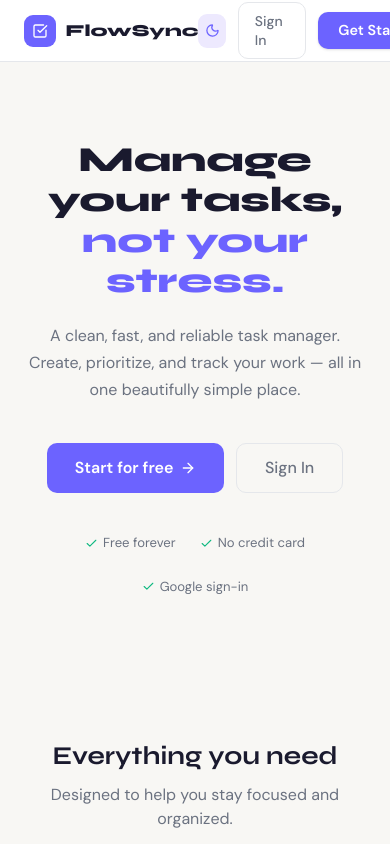
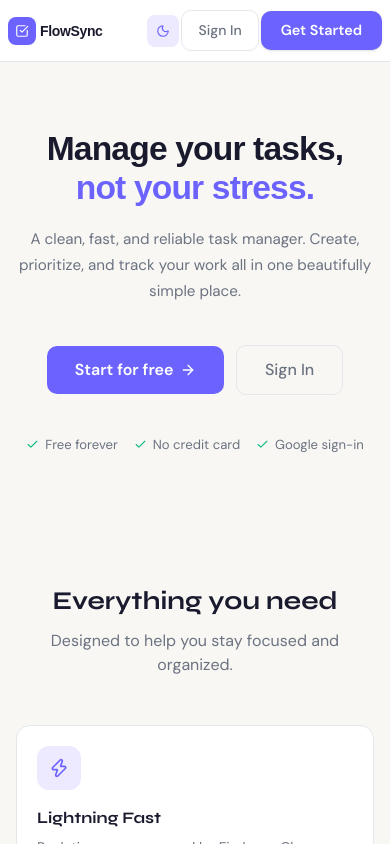
Before and after one commit to iniesta375/flowsync, a React (Vite) app: page / in a window 390 px wide. Shown: the top 844 px of the page. Built offline with nearby package versions, Linux system fonts and the light colour scheme; no server answers.

Commit message:
feat: reedited the landing page to ensure responsiveness

```diff
--- a/src/pages/LandingPage.jsx
+++ b/src/pages/LandingPage.jsx
@@ -15,51 +15,70 @@ export default function LandingPage() {
   const { dark, toggleDark } = useApp();
 
   return (
-    <div style={{ minHeight: '100vh', background: 'var(--bg)' }}>
-      <nav style={{
-        position: 'fixed', top: 0, left: 0, right: 0, zIndex: 50,
-        background: 'var(--bg-card)', borderBottom: '1px solid var(--border)',
-        padding: '0 1.5rem', height: 62,
-        display: 'flex', alignItems: 'center', justifyContent: 'space-between',
-        backdropFilter: 'blur(10px)',
-      }}>
-        <div style={{ display: 'flex', alignItems: 'center', gap: '0.6rem' }}>
-          <div style={{ width: 32, height: 32, borderRadius: 9, background: 'var(--accent)', display: 'flex', alignItems: 'center', justifyContent: 'center' }}>
-            <CheckSquare size={16} color="#fff" />
+    <div className="min-h-screen transition-colors duration-200" style={{ background: 'var(--bg)' }}>
+
+      <nav className="fixed top-0 left-0 right-0 z-50 h-[62px] flex items-center justify-between px-2 sm:px-6 backdrop-blur-[10px] border-b transition-colors duration-200"
+           style={{ background: 'var(--bg-card)', borderColor: 'var(--border)' }}>
+
+        <div className="flex items-center gap-1 min-w-0 shrink-0">
+          <div className="w-7 h-7 sm:w-8 sm:h-8 rounded-[8px] flex items-center justify-center shrink-0"
+               style={{ background: 'var(--accent)' }}>
+            <CheckSquare size={14} color="#fff" className="sm:hidden" />
+            <CheckSquare size={16} color="#fff" className="hidden sm:block" />
           </div>
-          <span style={{ fontFamily: 'Syne, sans-serif', fontWeight: 800, fontSize: '1.05rem', color: 'var(--text)' }}>FlowSync</span>
+          <span className="font-extrabold text-sm sm:text-[1.05rem] tracking-tight shrink-0"
+                style={{ fontFamily: 'sans-serif', color: 'var(--text)' }}>
+            FlowSync
+          </span>
         </div>
 
-        <div style={{ display: 'flex', alignItems: 'center', gap: '0.75rem' }}>
-          <button onClick={toggleDark} style={{ width: 34, height: 34, borderRadius: 9, background: 'var(--accent-light)', border: 'none', cursor: 'pointer', color: 'var(--accent)', display: 'flex', alignItems: 'center', justifyContent: 'center' }}>
-            <Moon size={15} />
+        <div className="flex items-center gap-0.5 sm:gap-3 shrink-0">
+          <button
+            onClick={toggleDark}
+            className="w-8 h-8 sm:w-[34px] sm:h-[34px] rounded-[8px] border-none cursor-pointer flex items-center justify-center shrink-0 transition-transform active:scale-95"
+            style={{ background: 'var(--accent-light)', color: 'var(--accent)' }}
+          >
+            <Moon size={14} />
           </button>
-          <Link to="/login" className="btn-ghost px-3 py-2 sm:px-4 text-xs sm:text-sm font-medium transition-all duration-200">Sign In</Link>
-          <Link to="/register"className="btn-primary px-3.5 py-2 sm:px-5 text-xs sm:text-sm font-medium rounded-xl whitespace-nowrap shadow-sm hover:shadow transition-all duration-200">Get Started</Link>
+
+          <Link
+            to="/login"
+            className="btn-ghost px-1.5 py-1 sm:px-4 sm:py-2 text-[11px] sm:text-sm font-medium shrink-0"
+            style={{ textDecoration: 'none' }}
+          >
+            Sign In
+          </Link>
+
+          <Link
+            to="/register"
+            className="btn-primary px-2 py-1 sm:px-4 sm:py-2 text-[11px] sm:text-sm font-medium rounded-lg sm:rounded-xl whitespace-nowrap shadow-sm shrink-0 transition-all"
+            style={{ textDecoration: 'none' }}
+          >
+            Get Started
+          </Link>
         </div>
       </nav>
 
-      <section style={{ paddingTop: 140, paddingBottom: 80, textAlign: 'center', padding: '140px 1.5rem 80px' }}>
-        <div style={{ maxWidth: 680, margin: '0 auto' }}>
-
-          <h1 style={{
-            fontFamily: 'Syne, sans-serif',
-            fontWeight: 800,
-            fontSize: 'clamp(2.2rem, 6vw, 3.5rem)',
-            lineHeight: 1.15,
-            color: 'var(--text)',
-            marginBottom: '1.25rem',
-          }}>
+      <section className="pt-[130px] pb-16 px-4 text-center">
+        <div className="max-w-[680px] mx-auto">
+          <h1 className="font-extrabold tracking-tight mb-5"
+              style={{
+                fontFamily: 'sans-serif',
+                fontSize: 'clamp(2.1rem, 6.5vw, 3.5rem)',
+                lineHeight: 1.15,
+                color: 'var(--text)',
+              }}>
             Manage your tasks,<br />
             <span style={{ color: 'var(--accent)' }}>not your stress.</span>
           </h1>
 
-          <p style={{ color: 'var(--text-muted)', fontSize: 'clamp(1rem, 2.5vw, 1.15rem)', lineHeight: 1.7, marginBottom: '2.5rem', maxWidth: 520, margin: '0 auto 2.5rem' }}>
-            A clean, fast, and reliable task manager. Create, prioritize, and track your work — all in one beautifully simple place.
+          <p className="mx-auto mb-10 max-w-[520px]"
+             style={{ color: 'var(--text-muted)', fontSize: 'clamp(0.95rem, 2.5vw, 1.15rem)', lineHeight: 1.7 }}>
+            A clean, fast, and reliable task manager. Create, prioritize, and track your work all in one beautifully simple place.
           </p>
 
-          <div style={{ display: 'flex', gap: '0.75rem', justifyContent: 'center', flexWrap: 'wrap' }}>
-            <Link to="/register" className="btn-primary" style={{ textDecoration: 'none', fontSize: '1rem', padding: '0.75rem 1.75rem' }}>
+          <div className="flex gap-3 justify-center flex-wrap items-center">
+            <Link to="/register" className="btn-primary flex items-center gap-2" style={{ textDecoration: 'none', fontSize: '1rem', padding: '0.75rem 1.75rem' }}>
               Start for free <ArrowRight size={16} />
             </Link>
             <Link to="/login" className="btn-ghost" style={{ textDecoration: 'none', fontSize: '1rem', padding: '0.75rem 1.75rem' }}>
@@ -67,9 +86,9 @@ export default function LandingPage() {
             </Link>
           </div>
 
-          <div style={{ marginTop: '2.5rem', display: 'flex', justifyContent: 'center', alignItems: 'center', gap: '1.5rem', flexWrap: 'wrap' }}>
+          <div className="mt-10 flex justify-center items-center gap-4 sm:gap-6 flex-wrap">
             {['Free forever', 'No credit card', 'Google sign-in'].map((t) => (
-              <span key={t} style={{ display: 'flex', alignItems: 'center', gap: 5, color: 'var(--text-muted)', fontSize: '0.82rem' }}>
+              <span key={t} className="flex items-center gap-1.5 text-[0.82rem]" style={{ color: 'var(--text-muted)' }}>
                 <Check size={13} style={{ color: 'var(--success)' }} /> {t}
               </span>
             ))}
@@ -77,43 +96,50 @@ export default function LandingPage() {
         </div>
       </section>
 
-      <section style={{ padding: '60px 1.5rem 100px', maxWidth: 1100, margin: '0 auto' }}>
-        <h2 style={{ textAlign: 'center', fontFamily: 'Syne, sans-serif', fontWeight: 700, fontSize: 'clamp(1.6rem, 4vw, 2.2rem)', color: 'var(--text)', marginBottom: '0.5rem' }}>
+      <section className="py-16 px-4 max-w-[1100px] mx-auto">
+        <h2 className="text-center font-bold mb-2"
+            style={{ fontFamily: 'Syne, sans-serif', fontSize: 'clamp(1.6rem, 4vw, 2.2rem)', color: 'var(--text)' }}>
           Everything you need
         </h2>
-        <p style={{ textAlign: 'center', color: 'var(--text-muted)', marginBottom: '3rem' }}>Designed to help you stay focused and organized.</p>
+        <p className="text-center mb-12" style={{ color: 'var(--text-muted)' }}>
+          Designed to help you stay focused and organized.
+        </p>
 
-        <div style={{
-          display: 'grid',
-          gridTemplateColumns: 'repeat(auto-fit, minmax(280px, 1fr))',
-          gap: '1.25rem',
-        }}>
+        <div className="grid grid-cols-[repeat(auto-fit,minmax(280px,1fr))] gap-5">
           {FEATURES.map(({ icon: Icon, title, desc }) => (
-            <div key={title} className="stat-card" style={{ padding: '1.5rem' }}>
-              <div style={{ width: 44, height: 44, borderRadius: 12, background: 'var(--accent-light)', display: 'flex', alignItems: 'center', justifyContent: 'center', marginBottom: '1rem' }}>
+            <div key={title} className="stat-card p-6 border rounded-2xl transition-all duration-200 hover:-translate-y-0.5"
+                 style={{ borderColor: 'var(--border)' }}>
+              <div className="w-11 h-11 rounded-xl flex items-center justify-center mb-4"
+                   style={{ background: 'var(--accent-light)' }}>
                 <Icon size={20} style={{ color: 'var(--accent)' }} />
               </div>
-              <h3 style={{ fontFamily: 'Syne, sans-serif', fontWeight: 700, fontSize: '1rem', color: 'var(--text)', marginBottom: '0.4rem' }}>{title}</h3>
-              <p style={{ color: 'var(--text-muted)', fontSize: '0.875rem', lineHeight: 1.6 }}>{desc}</p>
+              <h3 className="font-bold text-base mb-1.5" style={{ fontFamily: 'Syne, sans-serif', color: 'var(--text)' }}>
+                {title}
+              </h3>
+              <p style={{ color: 'var(--text-muted)', fontSize: '0.875rem', lineHeight: 1.6 }}>
+                {desc}
+              </p>
             </div>
           ))}
         </div>
       </section>
 
-      <section style={{ padding: '60px 1.5rem', background: 'var(--accent)', textAlign: 'center' }}>
-        <h2 style={{ fontFamily: 'Syne, sans-serif', fontWeight: 800, fontSize: 'clamp(1.6rem, 4vw, 2.2rem)', color: '#fff', marginBottom: '0.75rem' }}>
+      <section className="py-16 px-4 text-center" style={{ background: 'var(--accent)' }}>
+        <h2 className="font-extrabold text-white mb-3"
+            style={{ fontFamily: 'sans-serif', fontSize: 'clamp(1.6rem, 4vw, 2.2rem)' }}>
           Ready to get organized?
         </h2>
-        <p style={{ color: 'rgba(255,255,255,0.8)', marginBottom: '2rem', fontSize: '1rem' }}>
+        <p className="mb-8 text-[1rem]" style={{ color: 'rgba(255,255,255,0.8)' }}>
           Join thousands of people who manage their day with FlowSync.
         </p>
-        <Link to="/register" style={{ textDecoration: 'none', background: '#fff', color: 'var(--accent)', padding: '0.8rem 2rem', borderRadius: 12, fontWeight: 700, fontSize: '1rem', display: 'inline-flex', alignItems: 'center', gap: '0.5rem' }}>
+        <Link to="/register" className="inline-flex items-center gap-2 bg-white px-8 py-3 rounded-xl font-bold text-[1rem] transition-transform hover:scale-[1.02]" style={{ textDecoration: 'none', color: 'var(--accent)' }}>
           Create free account <ArrowRight size={16} />
         </Link>
       </section>
 
-      <footer style={{ padding: '1.5rem', textAlign: 'center', borderTop: '1px solid var(--border)', color: 'var(--text-muted)', fontSize: '0.82rem' }}>
-        © {new Date().getFullYear()} TaskFlow
+      <footer className="py-6 text-center border-t text-[0.82rem]"
+              style={{ borderColor: 'var(--border)', color: 'var(--text-muted)' }}>
+        © {new Date().getFullYear()} FlowSync
       </footer>
     </div>
   );
```
